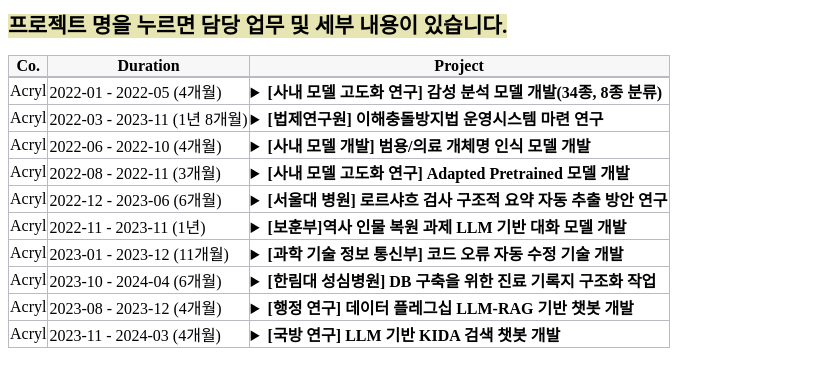
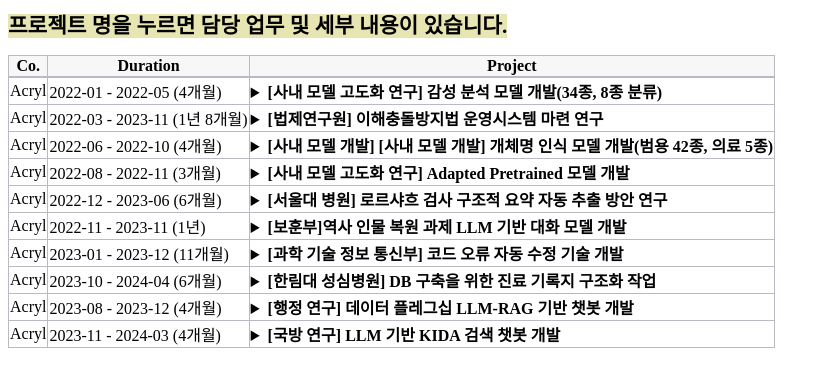
Before and after one commit to finddme/finddme.github.io, a Jekyll site: the page built from _posts/2022-01-01-Project.md, in a window 1280 px wide. Shown: the top 387 px of the page, without its empty margins (0-830 px from the left). Built offline with Jekyll 4.4.1, drawn with Linux system fonts in a browser that asks for light colours.

Commit message:
Update 2022-01-01-Project.md

```diff
--- a/_posts/2022-01-01-Project.md
+++ b/_posts/2022-01-01-Project.md
@@ -40,7 +40,7 @@
               <br>
               <li>사용 기술: </li>
                   1) 한국어 감성 분석 및 감정 표현 분류와 관련된 언어학 지식<br>
-                  2) NLP-classifiacation model 개발 기술<br>
+                  2) NLP-classifiacation model 개발 기술(최종 모델: Koelectra)<br>
                <br>
               <li>개발 언어:</li>
                  python (framework: pytorch)<br>
@@ -76,12 +76,12 @@
          <td class="line">
            <details>
            <summary><span class="glyphicon glyphicon-menu-right"></span>
-            <span class="glyphicon glyphicon-option-horizontal" style="display:none"></span><strong>[사내 모델 개발] 범용/의료 개체명 인식 모델 개발</strong></summary>
+            <span class="glyphicon glyphicon-option-horizontal" style="display:none"></span><strong>[사내 모델 개발] [사내 모델 개발] 개체명 인식 모델 개발(범용 42종, 의료 5종)</strong></summary>
               <li>담당 업무: </li>
                   1) 범용/의료 개체명 인식 모델 개발<br>
               <br>
               <li>사용 기술: </li>
-                  1) NLP-classifiacation model 개발 기술<br>
+                  1) NLP-classifiacation model 개발 기술(최종 모델: Koelectra_bilstm_CRF (3 bilstm layer))<br>
               <br>
               <li>개발 언어: python (framework: pytorch)</li>
               <br>
@@ -103,7 +103,7 @@
                   1) 특수 도메인에 사용될 Pretrained model 추가 학습 모델 개발(BERT, Electra, Roberta)<br>
               <br>
               <li>사용 기술: </li>
-                  1) MLM task 수행 모델 구현 기술<br>
+                  1) MLM task 수행 모델 구현 기술 (BERT, Electra, Roberta 적용)<br>
               <br>
               <li>개발 언어: python (framework: pytorch)</li>
               <br>
```
